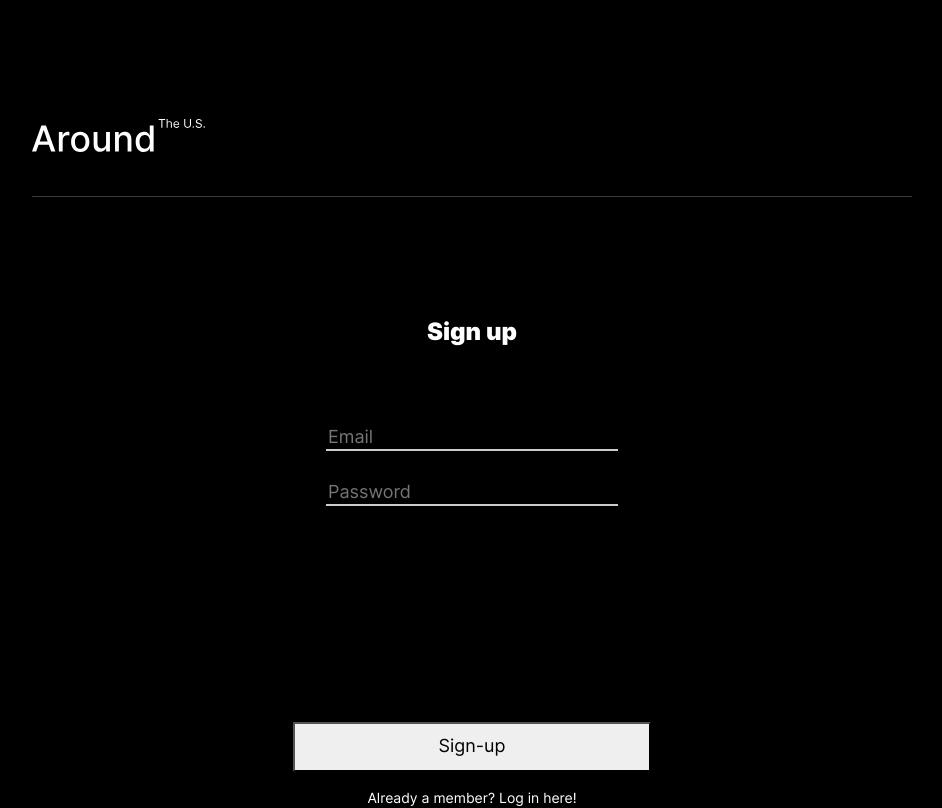
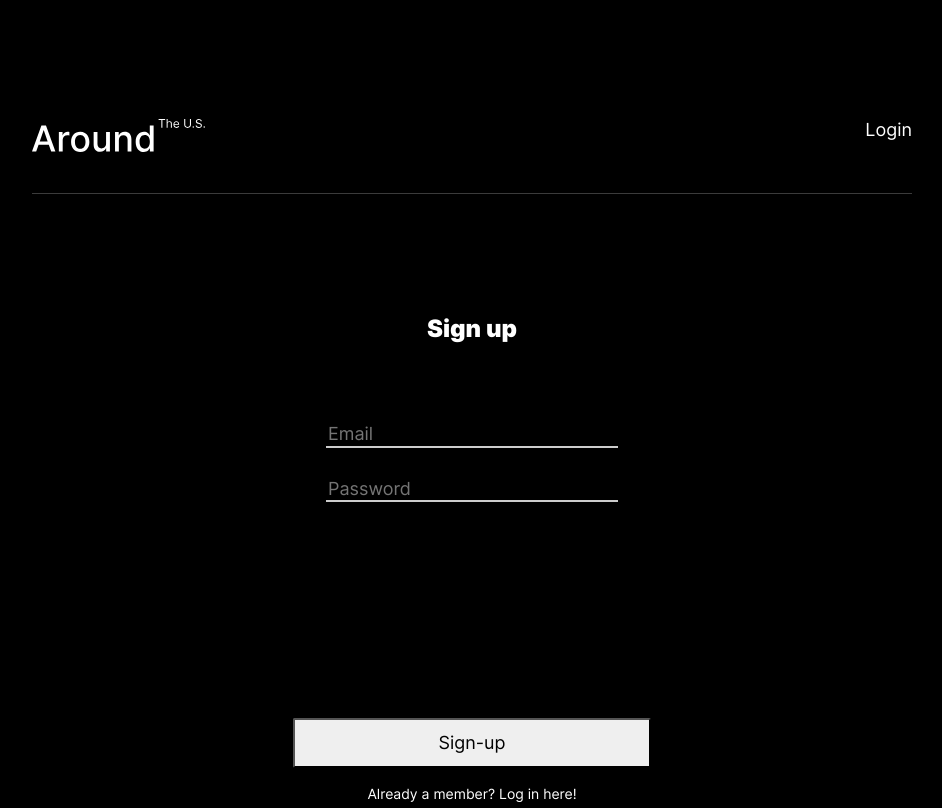
Before and after one commit to Pedro-Nepomuceno/react-around-auth, a React (Create React App) app: page /signup in a window 1280 px wide. Shown: the top 808 px of the page, without its empty margins (168-1110 px from the left). Built offline with nearby package versions, Linux system fonts and the light colour scheme; no server answers.

Commit message:
login/header js

```diff
--- /dev/null
+++ b/src/blocks/header/__auth-link/header__auth-link.css
@@ -0,0 +1,10 @@
+.header__auth-link {
+	font-family: Inter, Arial, sans-serif;
+	font-style: normal;
+	font-weight: normal;
+	font-size: 18px;
+	line-height: 22px;
+	text-align: right;
+	color: #ffffff;
+	text-decoration: none;
+}
--- /dev/null
+++ b/src/blocks/header/__auth-wrapper/header__auth-wrapper.css
@@ -0,0 +1,4 @@
+.header__auth-wrapper {
+	display: flex;
+	flex-direction: row;
+}
--- /dev/null
+++ b/src/blocks/header/__logout/header__logout.css
@@ -0,0 +1,14 @@
+.header__logout {
+	font-family: Inter, Arial, sans-serif;
+	font-style: normal;
+	font-weight: normal;
+	font-size: 18px;
+	line-height: 22px;
+	text-align: right;
+	color: #a9a9a9;
+	background-color: Transparent;
+	background-repeat: no-repeat;
+	border: none;
+	cursor: pointer;
+	overflow: hidden;
+}
--- /dev/null
+++ b/src/blocks/header/__user/header__user.css
@@ -0,0 +1,10 @@
+.header__user {
+	font-family: "Inter";
+	font-style: normal;
+	font-weight: 500;
+	font-size: 18px;
+	line-height: 22px;
+	text-align: right;
+	color: #ffffff;
+	margin: auto 24px;
+}
--- a/src/blocks/header/header.css
+++ b/src/blocks/header/header.css
@@ -7,6 +7,8 @@
 	max-width: 880px;
 	padding-top: 119px;
 	margin: auto auto 0;
+	display: flex;
+	justify-content: space-between;
 }
 
 @media screen and (max-width: 880px) {
--- a/src/components/App.js
+++ b/src/components/App.js
@@ -30,12 +30,6 @@ function App() {
 	const [email, setEmail] = React.useState("");
 
 	const history = useHistory();
-	React.useEffect(() => {
-		const token = localStorage.getItem("jwt");
-		if (token) {
-			auth.checkToken(token);
-		}
-	}, []);
 
 	React.useEffect(() => {
 		api
@@ -164,16 +158,16 @@ function App() {
 			});
 	}
 
-	function onLogin(email, password) {
+	function onLogin({ email, password }) {
 		auth
-			.login(email, password)
+			.login({ email, password })
 			.then((res) => {
 				if (res.token) {
 					setInfoToolTip(true);
 					setStatus(true);
 					setEmail(email);
 					localStorage.setItem("jwt", res.token);
-					history.push("/");
+					history.push("/abc");
 				} else {
 					setInfoToolTip(true);
 					setStatus(false);
@@ -184,11 +178,35 @@ function App() {
 				setStatus(false);
 			});
 	}
+	React.useEffect(() => {
+		const token = localStorage.getItem("jwt");
+		console.log(token);
+		if (token) {
+			auth
+				.checkToken(token)
+				.then((res) => {
+					if (res) {
+						setEmail(res.data.email);
+						setInfoToolTip(true);
+						history.push("/");
+					} else {
+						return;
+					}
+				})
+				.catch((err) => console.log(err));
+		}
+	}, []);
+
+	function onSignOut() {
+		localStorage.removeItem("jwt");
+		setInfoToolTip(false);
+		history.push("/signin");
+	}
 
 	return (
 		<div className="page">
 			<CurrentUserContext.Provider value={currentUser}>
-				<Header />
+				<Header onSignOut={onSignOut} email={email} />
 				<Switch>
 					<ProtectedRoute exact path="/" loggedIn={infoToolTip}>
 						<Main
--- a/src/components/Header.js
+++ b/src/components/Header.js
@@ -1,7 +1,11 @@
 import logo from "../images/header.svg";
 import React from "react";
+import { Route, Link } from "react-router-dom";
 
-function Header() {
+function Header({ onSignOut, email }) {
+	function handleSignout() {
+		onSignOut();
+	}
 	return (
 		<header className="header">
 			<img
@@ -9,6 +13,24 @@ function Header() {
 				src={logo}
 				alt="Around the United States"
 			/>
+			<Route exact path="/">
+				<div className="header__auth-wrapper">
+					<p className="header__user">{email}</p>
+					<button className="header__logout" onClick={handleSignout}>
+						Log out
+					</button>
+				</div>
+			</Route>
+			<Route path="/signup">
+				<Link className="header__auth-link" to="signin">
+					Login
+				</Link>
+			</Route>
+			<Route path="/signin">
+				<Link className="header__auth-link" to="signup">
+					Sign up
+				</Link>
+			</Route>
 		</header>
 	);
 }
--- a/src/components/Register.js
+++ b/src/components/Register.js
@@ -31,7 +31,7 @@ export function Register({ onRegister }) {
 					/>
 					<input
 						className="form__input"
-						type="text"
+						type="password"
 						placeholder="Password"
 						required
 						onChange={handlePasswordChange}
--- a/src/index.css
+++ b/src/index.css
@@ -52,3 +52,7 @@
 @import url(./blocks/form/__redirect/form__redirect.css);
 @import url(./blocks/popup/__infoTool/popup__infoTool.css);
 @import url(./blocks/popup/__text/popup__text.css);
+@import url(./blocks/header/__auth-link/header__auth-link.css);
+@import url(./blocks/header/__auth-wrapper/header__auth-wrapper.css);
+@import url(./blocks/header/__logout/header__logout.css);
+@import url(./blocks/header/__user/header__user.css);
--- a/src/utils/auth.js
+++ b/src/utils/auth.js
@@ -20,8 +20,6 @@ class Auth {
 	}
 
 	login({ email, password }) {
-		console.log(JSON.stringify({ password, email }));
-
 		return fetch(`${this.baseUrl}/signin`, {
 			method: "POST",
 			headers: this.headers,
@@ -30,7 +28,7 @@ class Auth {
 	}
 
 	checkToken(token) {
-		return fetch(`${this._baseUrl}/users/me`, {
+		return fetch(`${this.baseUrl}/users/me`, {
 			method: "GET",
 			headers: {
 				...this.headers,
```
